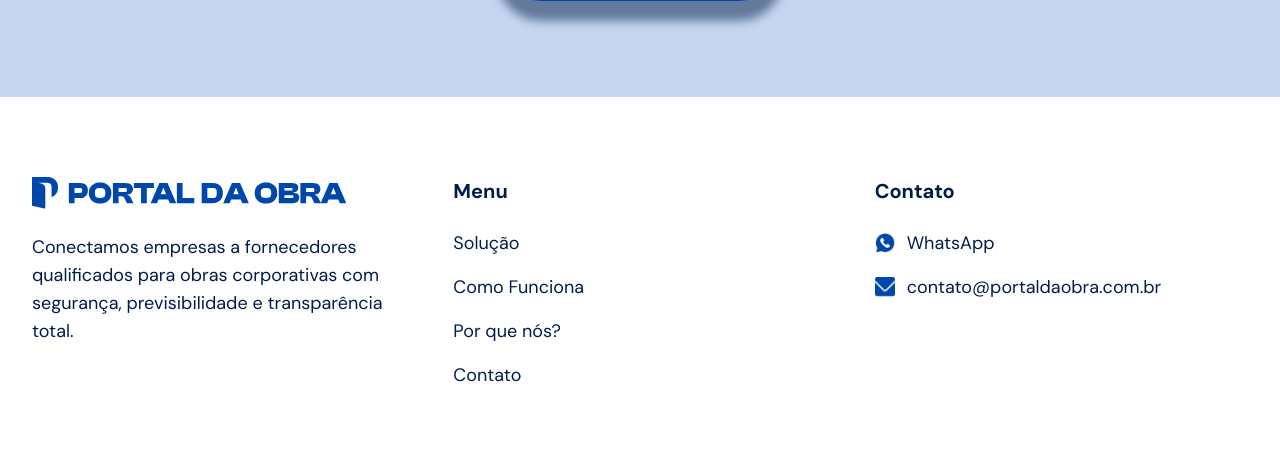
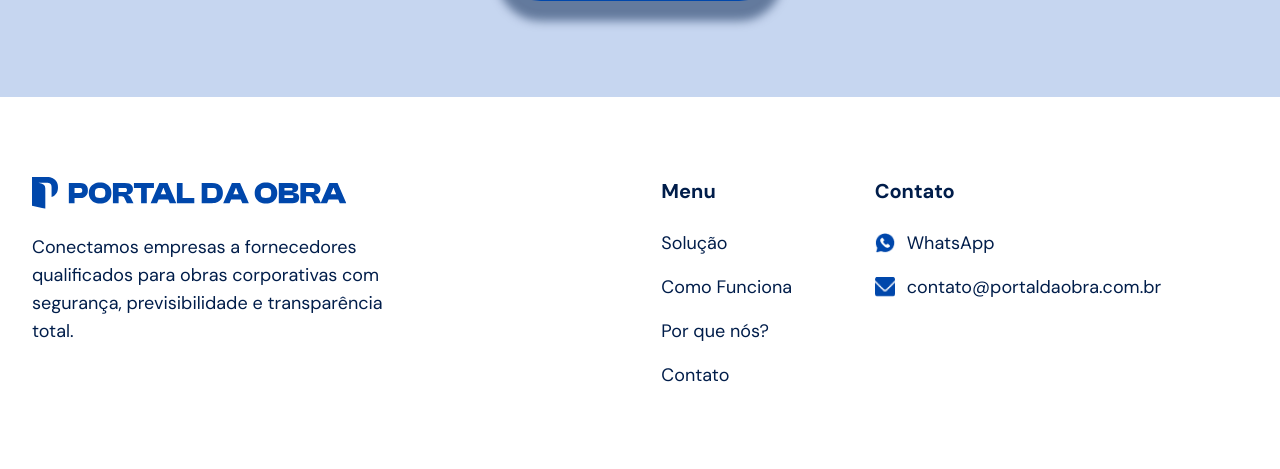
Before and after one commit to mcalves-stack/portal-da-obra, a Django app: page / in a window 1280 px wide. Shown: the part 5289-5758 px from the top of the page. Run offline with Django 5.2, Linux system fonts and the light colour scheme; some libraries are stand-ins or nearby versions.

Commit message:
update base, footer

```diff
--- a/templates/base.html
+++ b/templates/base.html
@@ -4,6 +4,10 @@
   <meta charset="UTF-8">
   <meta name="viewport" content="width=device-width, initial-scale=1.0">
   <title>{% block title %}Portal da Obra{% endblock %}</title>
+
+  <!-- Favicon -->
+  {% load static %}
+  <link rel="icon" type="image/png" href="{% static 'images/icon-p.svg' %}">
 
   <!-- Google Fonts - Inter -->
   <link rel="preconnect" href="https://fonts.googleapis.com">
--- a/templates/partials/footer.html
+++ b/templates/partials/footer.html
@@ -14,7 +14,7 @@
       </div>
 
       <!-- Menu -->
-      <div class="lg:col-span-1">
+      <div class="lg:col-span-1 lg:pl-[13rem]">
         <h4 class="font-dm font-bold text-lg sm:text-xl text-[#001D4A] mb-6">Menu</h4>
         <ul class="space-y-3 sm:space-y-4">
           <li><a href="#" class="font-dm font-light text-base sm:text-lg text-[#001D4A] hover:text-[#0047AB] transition-colors">Solução</a></li>
```
Also changed, not shown: static/images/icon-p.svg (added).
